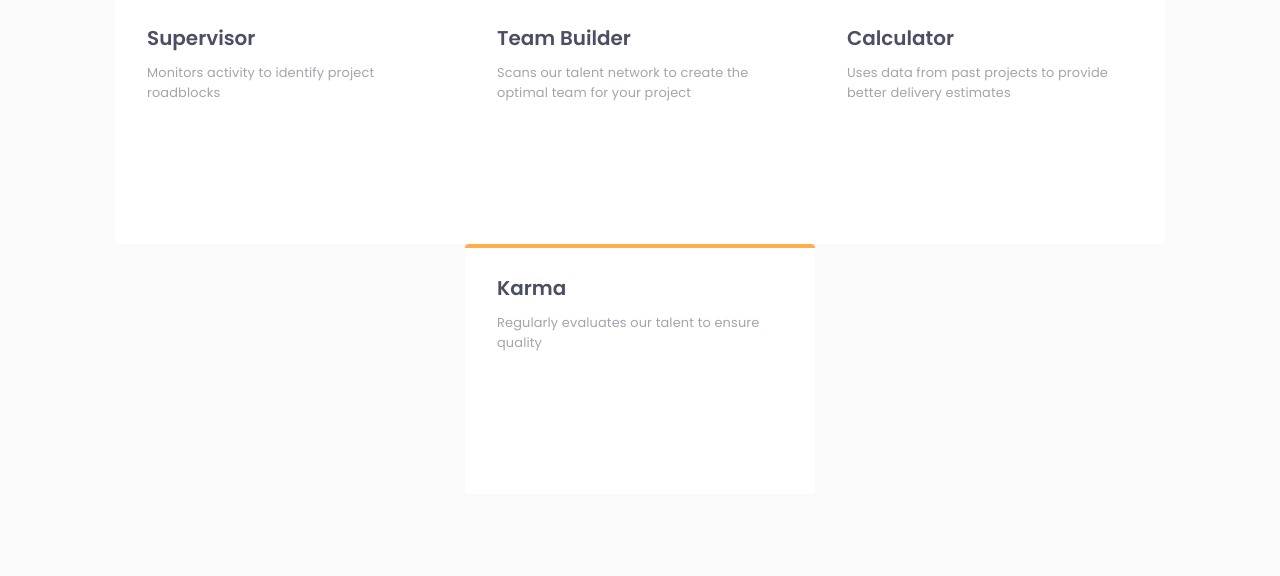
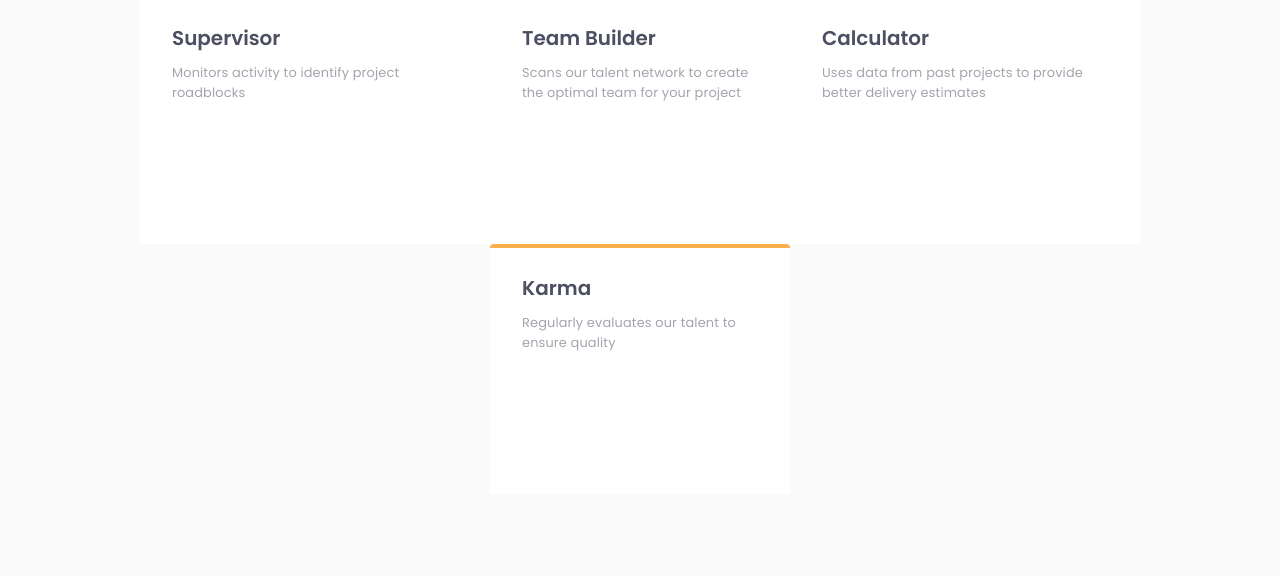
Before and after one commit to tediko/FourCardFeature, a plain HTML site: page index.html in a window 1280 px wide. Shown: the part 224-800 px from the top of the page. Drawn offline with Linux system fonts and the light colour scheme.

Commit message:
Added global container class to feature__container

```diff
--- a/index.html
+++ b/index.html
@@ -10,7 +10,7 @@
 <body>
   <!-- Feature -->
   <section class="feature">
-    <div class="feature__container">
+    <div class="feature__container container">
       <div class="feature__wrapper">
         <h1 class="feature__heading">Reliable, efficient delivery<br>
           <span class="feature__span">Powered by Technology</span></h1>
```
